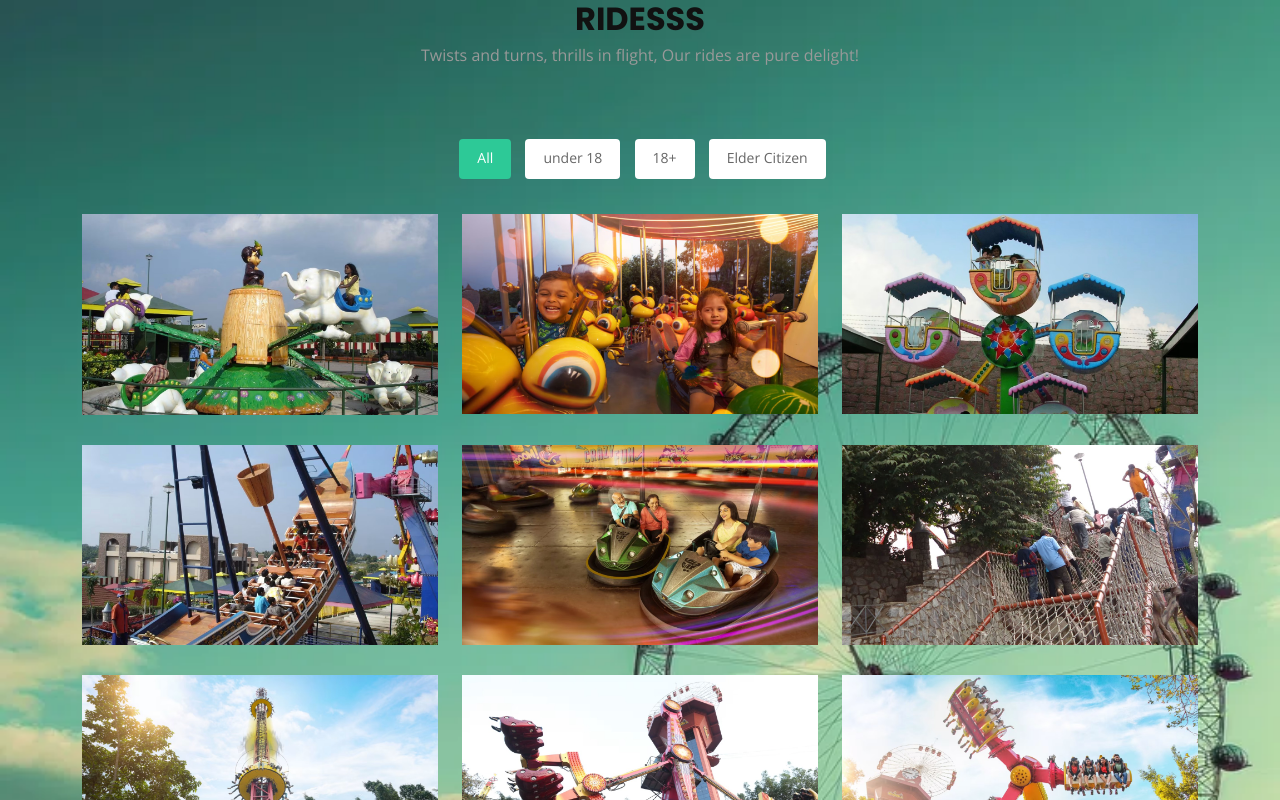
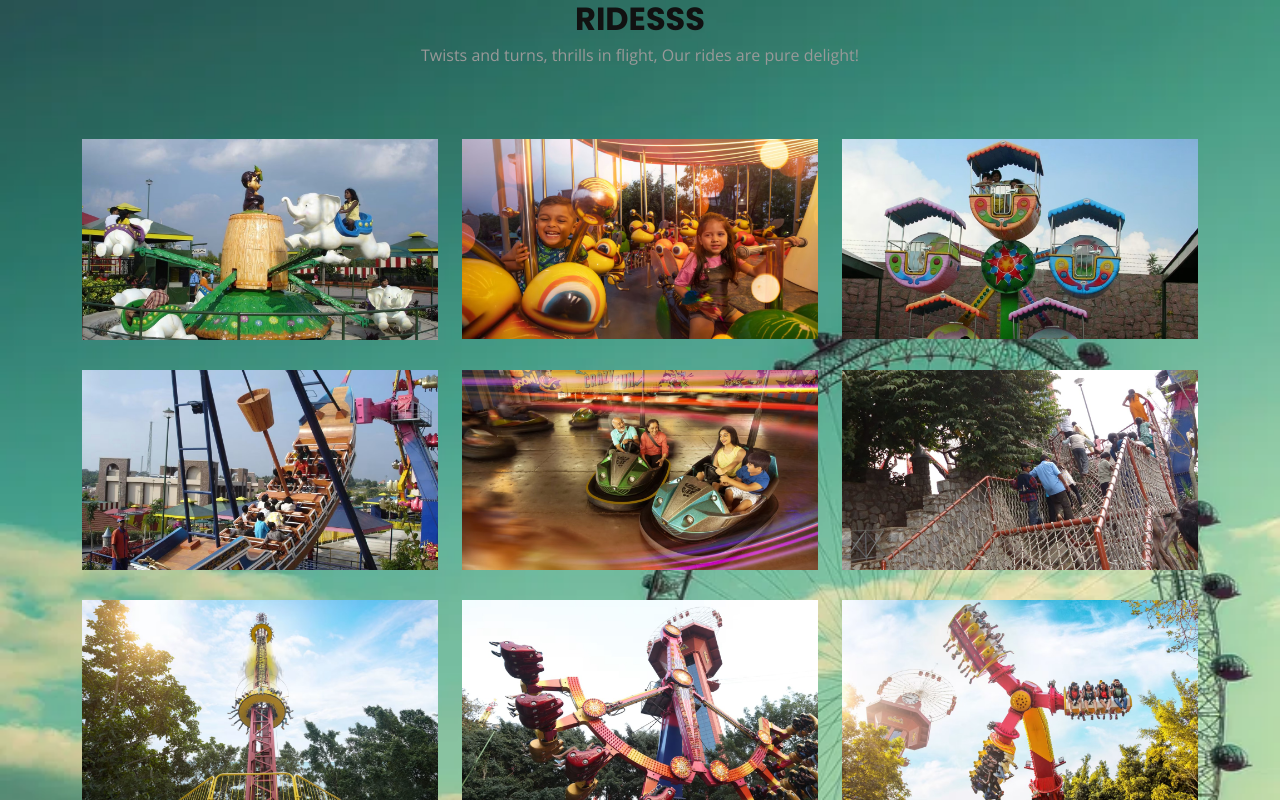
Before and after one commit to PavanNagesh/Vamuze, a Django app: page /portfolio in a window 1280 px wide. Run offline with Django 5.2, Linux system fonts and the light colour scheme; some libraries are stand-ins or nearby versions.

Commit message:
Update portfolio.html

```diff
--- a/amuse/templates/portfolio.html
+++ b/amuse/templates/portfolio.html
@@ -87,14 +87,7 @@
           <p class="section-description">Twists and turns, thrills in flight, Our rides are pure delight!</p>
         </div>
         <div class="row" data-aos="fade-up" data-aos-delay="100">
-          <div class="col-lg-12 d-flex justify-content-center">
-            <ul id="portfolio-flters">
-              <li data-filter="*" class="filter-active">All</li>
-              <li data-filter=".filter-app">under 18</li>
-              <li data-filter=".filter-card">18+</li>
-              <li data-filter=".filter-web">Elder Citizen</li>
-            </ul>
-          </div>
+
         </div>
 
         <div class="row portfolio-container"  data-aos-delay="200">
```
